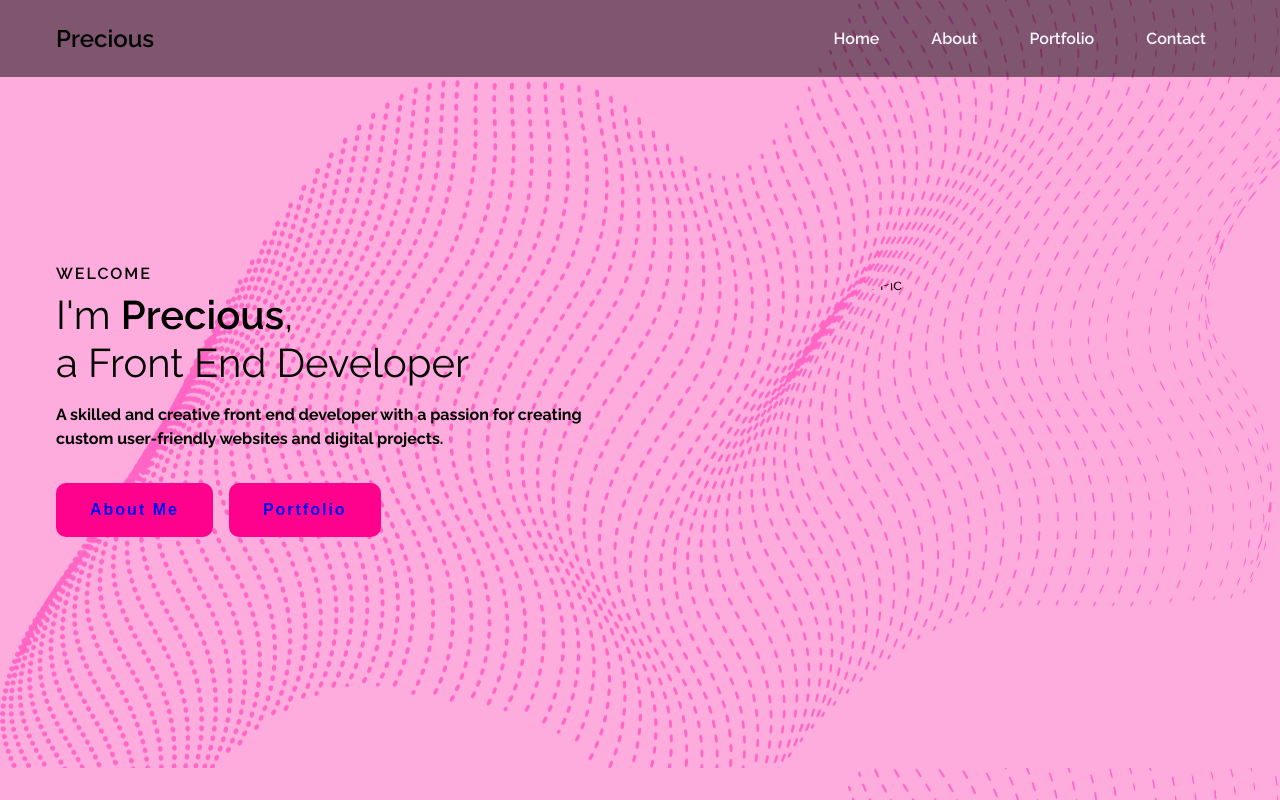
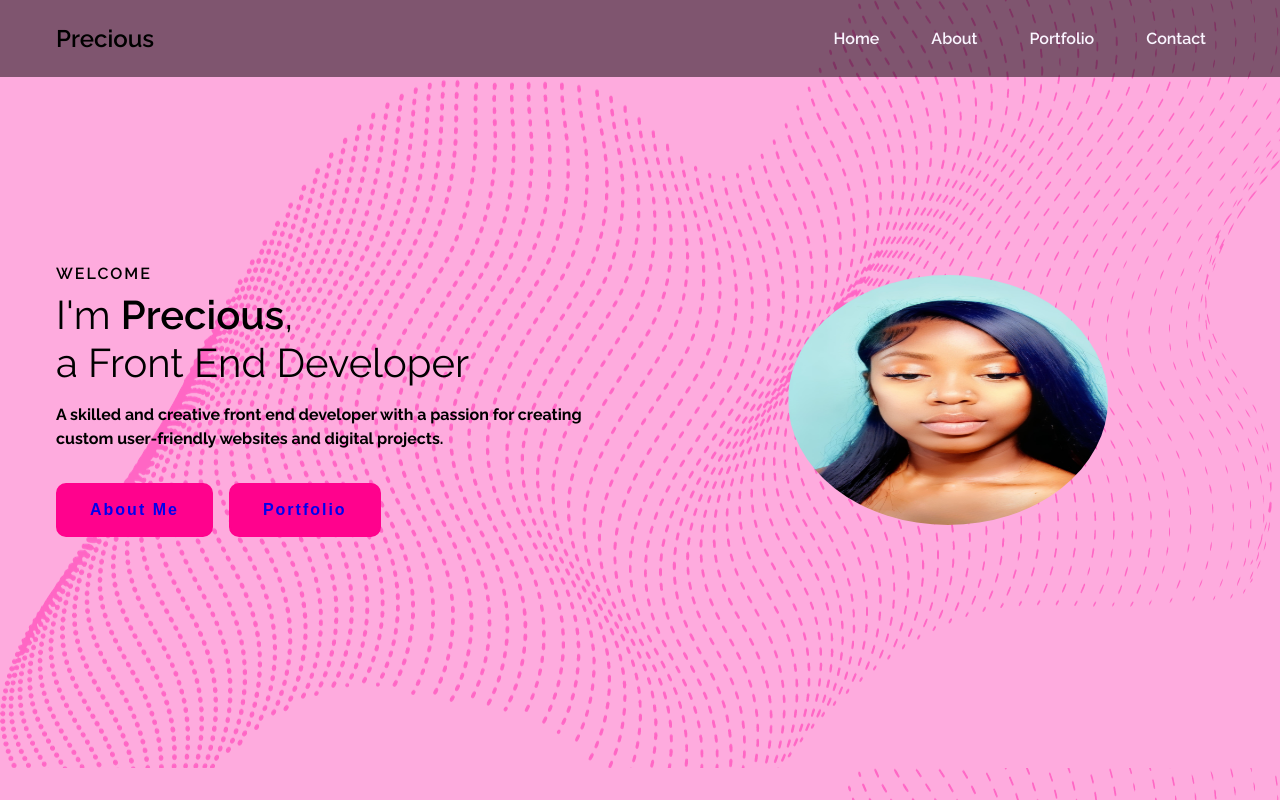
Before and after one commit to PreciousFlowers/Precious-Flowers, a plain HTML site: page index.html in a window 1280 px wide. Drawn offline with Linux system fonts and the light colour scheme; files whose address does not match are found by name.

Commit message:
Update index.html

```diff
--- a/index.html
+++ b/index.html
@@ -38,7 +38,7 @@
                 </div>
             </div>
             <div class="image">
-                <img src="PF-WPagePics/pf_webpic.png" width="200" height="250" alt="Welcome Pic">
+                <img src="pf_webpic.png" width="200" height="250" alt="Welcome Pic">
             </div>
            </div>
         </section>
```
